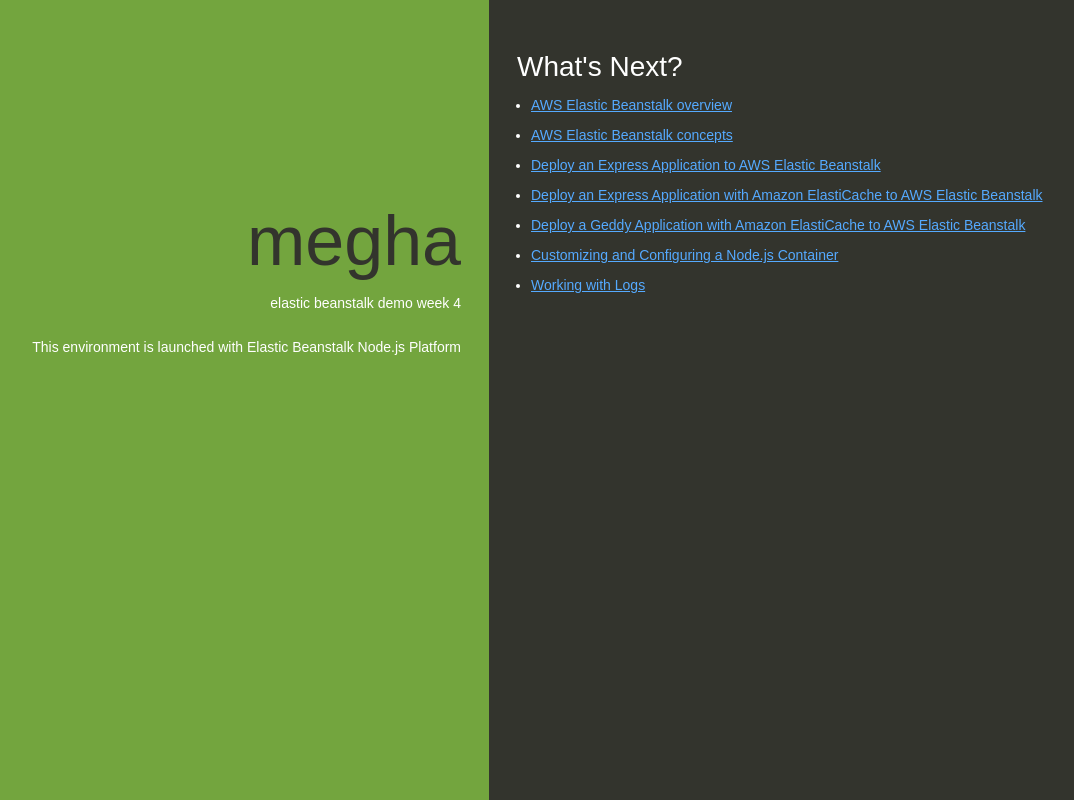
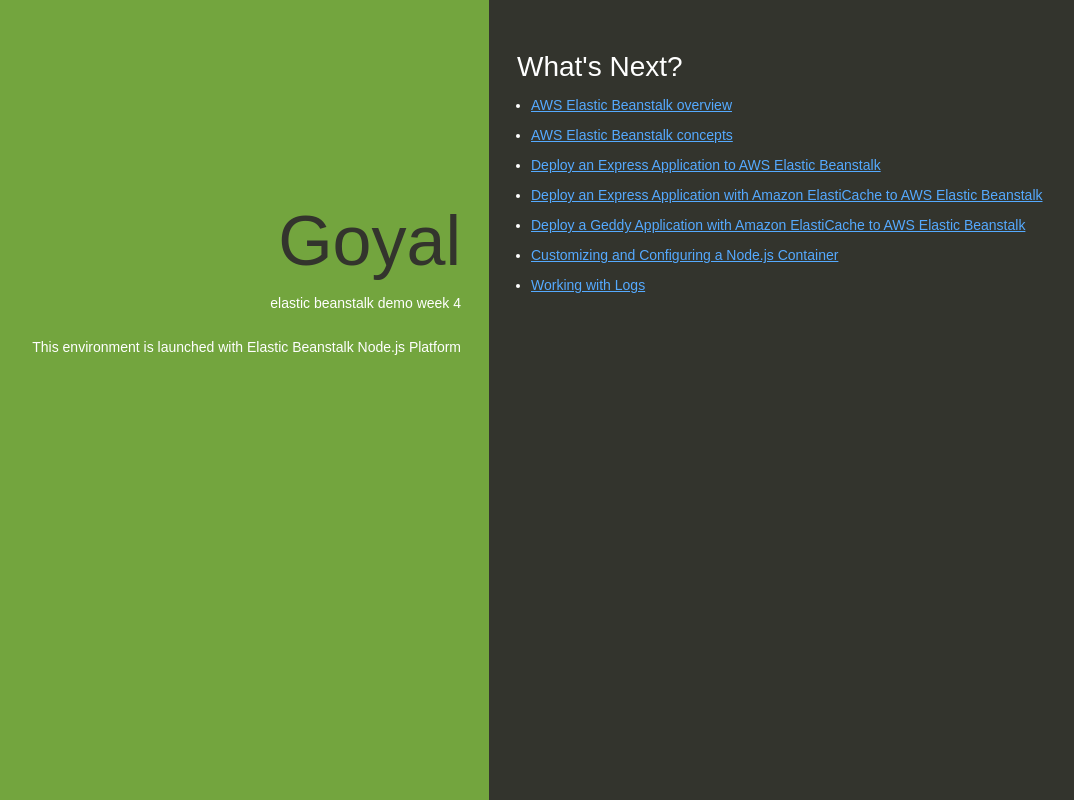
Before and after one commit to megha18-creator/meghrepo, a website: page index.html in a window 1280 px wide. Shown: the whole page, without its empty margins (151-1225 px from the left). Drawn offline with Linux system fonts and the light colour scheme.

Commit message:
version2

```diff
--- a/index.html
+++ b/index.html
@@ -74,7 +74,7 @@
   </head>
   <body>
     <div class="textColumn">
-      <h1>megha</h1>
+      <h1>Goyal</h1>
       <p>elastic beanstalk demo week 4 </p>
       <p>This environment is launched with Elastic Beanstalk Node.js Platform</p>
     </div>
```
